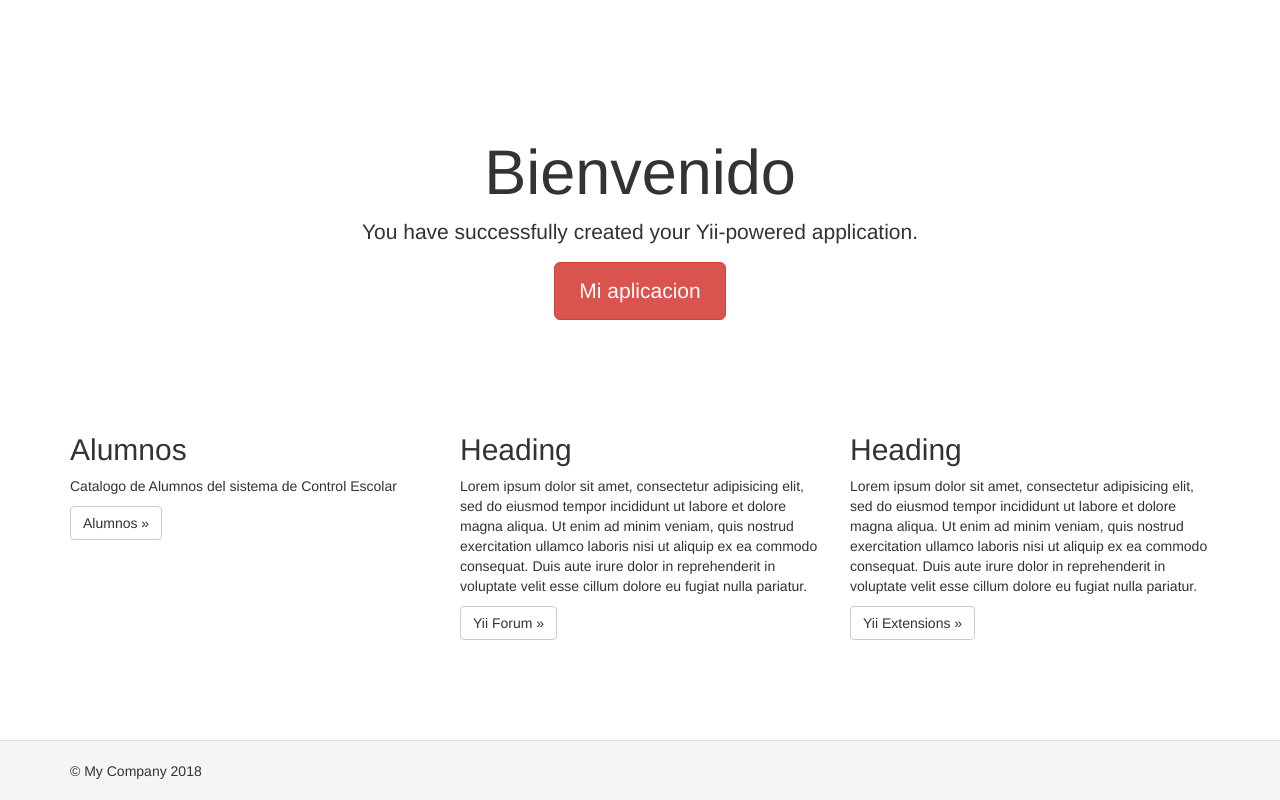
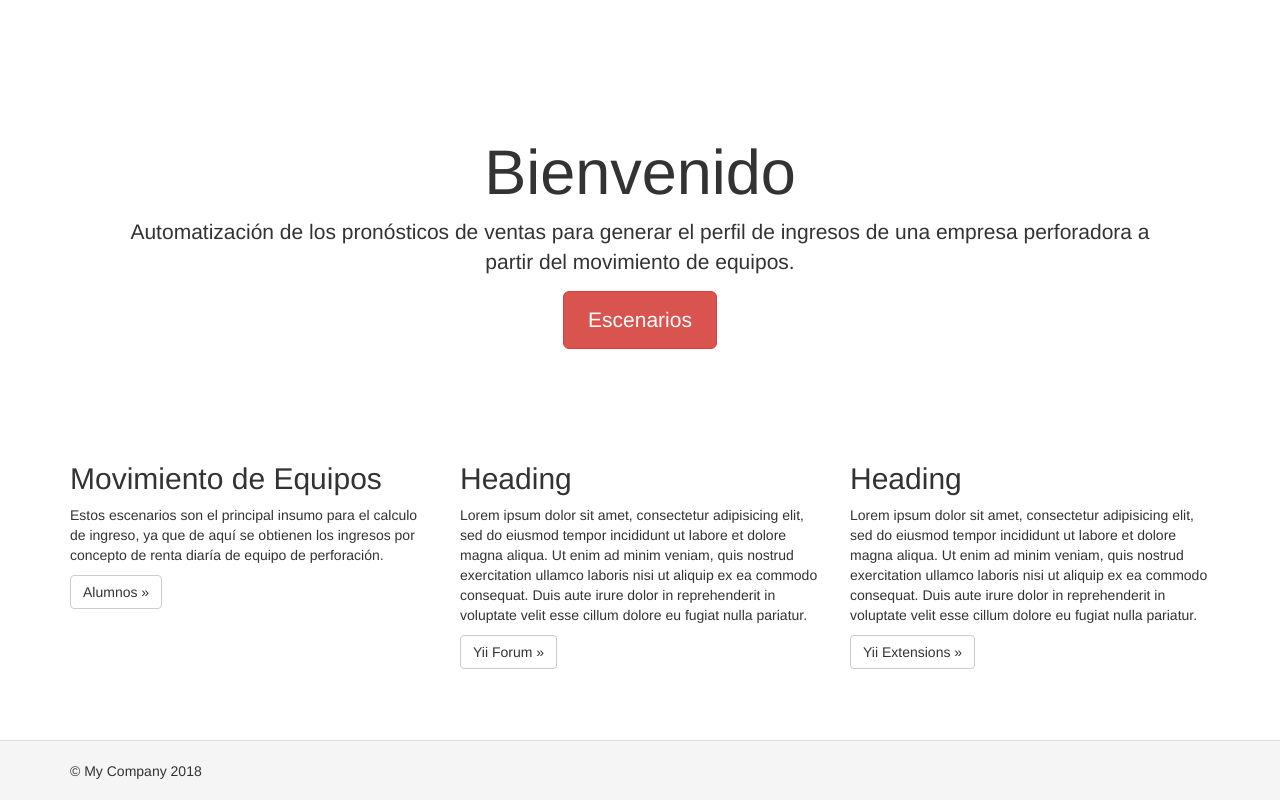
Before and after one commit to demitrimax/yiiControlEscolar, a Yii app: template views/site/index.php in a window 1280 px wide. Run offline with PHP 8.4 and a stand-in for Yii, Linux system fonts and the light colour scheme; the template is opened without the code that fills it, so the values that code supplies are empty; some libraries are stand-ins or nearby versions.

Commit message:
migraciones y otros cambios

```diff
--- a/config/web.php
+++ b/config/web.php
@@ -6,7 +6,7 @@ $db = require __DIR__ . '/db.php';
 $config = [
     'id' => 'basic',
     'basePath' => dirname(__DIR__),
-    'name' => 'Aplicación Web de prueba',
+    'name' => 'Pronóstico de Ventas',
     'language' => 'es-ES',
     'timezone' => 'America/Mexico_City',
     'bootstrap' => ['log'],
--- a/views/site/index.php
+++ b/views/site/index.php
@@ -2,25 +2,25 @@
 
 /* @var $this yii\web\View */
 
-$this->title = 'My Yii Application';
+$this->title = 'Pronóstico de Ventas';
 ?>
 <div class="site-index">
 
     <div class="jumbotron">
         <h1>Bienvenido</h1>
 
-        <p class="lead">You have successfully created your Yii-powered application.</p>
+        <p class="lead">Automatización de los pronósticos de ventas para generar el perfil de ingresos de una empresa perforadora a partir del movimiento de equipos.</p>
 
-        <p><a class="btn btn-lg btn-danger" href="http://www.yiiframework.com">Mi aplicacion</a></p>
+        <p><a class="btn btn-lg btn-danger" href="http://www.yiiframework.com">Escenarios</a></p>
     </div>
 
     <div class="body-content">
 
         <div class="row">
             <div class="col-lg-4">
-                <h2>Alumnos</h2>
+                <h2>Movimiento de Equipos</h2>
 
-                <p>Catalogo de Alumnos del sistema de Control Escolar</p>
+                <p>Estos escenarios son el principal insumo para el calculo de ingreso, ya que de aquí se obtienen los ingresos por concepto de renta diaría de equipo de perforación.</p>
 
                 <p><a class="btn btn-default" href="alumnos/">Alumnos &raquo;</a></p>
             </div>
```
Also changed, not shown: migrations/m180918_030937_create_escenarios_table.php (added, +29 -0 lines).
